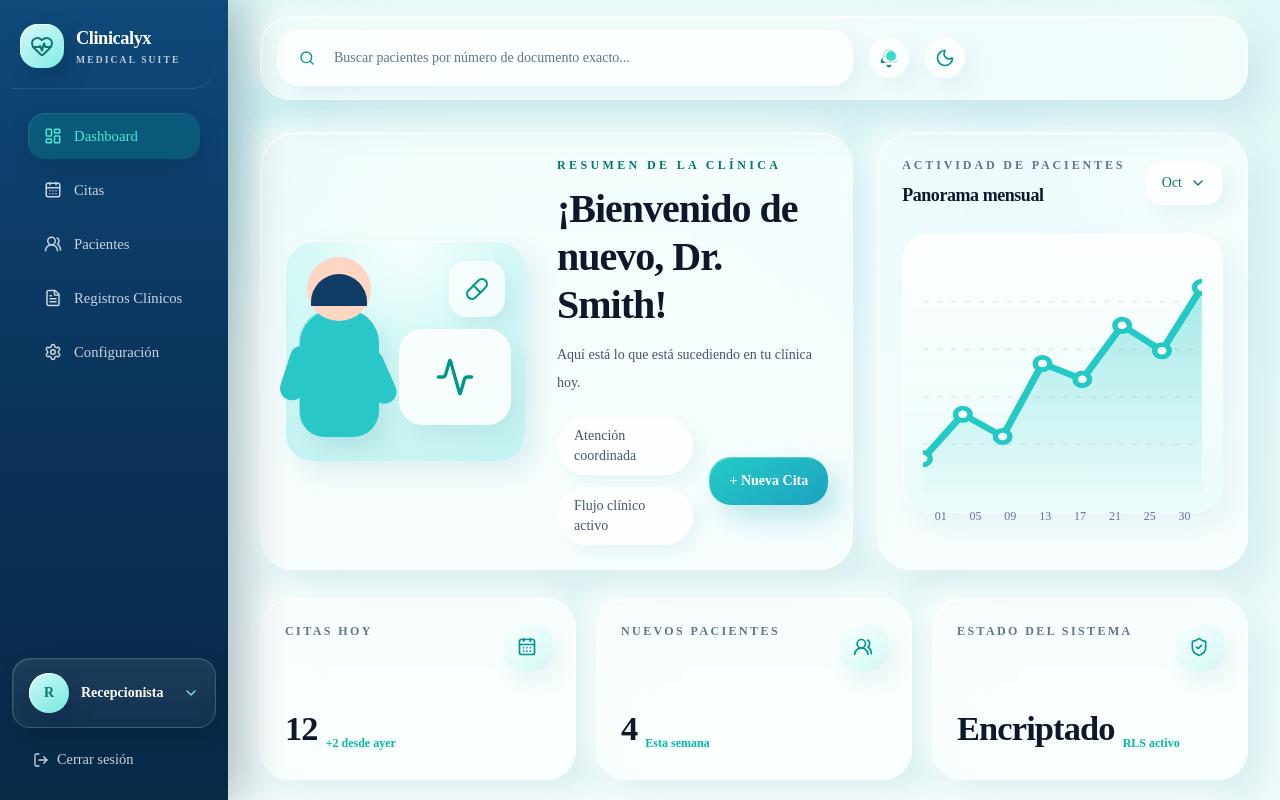
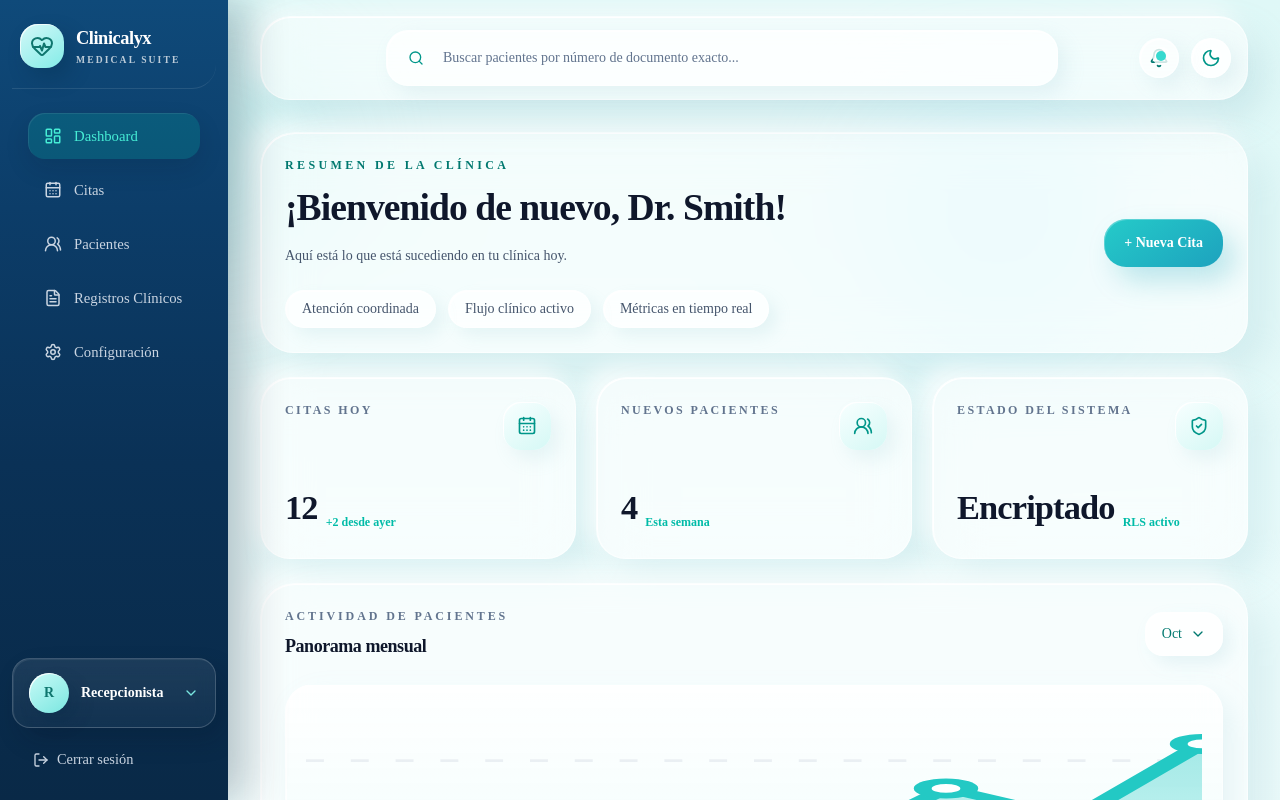
Before and after one commit to carlosindriago/clinicalyx, a Next.js app in the folder frontend/: page /dashboard in a window 1280 px wide. Shown: the top 800 px of the page. Built offline with nearby package versions, Linux system fonts and the light colour scheme.

Commit message:
style(frontend): center search bar, remove illustration, and optimize grid for data visibility

```diff
--- a/frontend/app/dashboard/layout.tsx
+++ b/frontend/app/dashboard/layout.tsx
@@ -38,6 +38,7 @@ export default function DashboardLayout({
         <div className="relative min-h-screen">
           <header className="sticky top-0 z-30 px-4 pt-4 sm:px-6 lg:px-8">
             <div className="flex min-h-[5.25rem] items-center gap-4 rounded-[30px] border border-white/55 bg-white/58 px-4 shadow-[inset_1px_1px_0_rgba(255,255,255,0.95),14px_18px_36px_rgba(122,176,190,0.22),-10px_-10px_24px_rgba(255,255,255,0.65)] backdrop-blur-xl dark:border-white/8 dark:bg-slate-950/42 dark:shadow-[inset_1px_1px_0_rgba(255,255,255,0.05),14px_18px_36px_rgba(0,0,0,0.28)]">
+              <div className="flex items-center md:w-16 md:justify-start">
                 <Button
                   type="button"
                   variant="ghost"
@@ -48,9 +49,12 @@ export default function DashboardLayout({
                 >
                   <Menu className="size-5" aria-hidden="true" />
                 </Button>
+              </div>
+
+              <div className="flex flex-1 justify-center">
                 <Suspense
                   fallback={
-                <div className="relative max-w-xl flex-1">
+                    <div className="relative w-full max-w-2xl">
                       <Search
                         className="pointer-events-none absolute left-3 top-1/2 size-4 -translate-y-1/2 text-muted-foreground"
                         aria-hidden="true"
@@ -65,7 +69,9 @@ export default function DashboardLayout({
                 >
                   <GlobalSearch />
                 </Suspense>
+              </div>
 
+              <div className="flex items-center justify-end gap-3 md:w-32">
                 <Button
                   type="button"
                   variant="ghost"
@@ -79,6 +85,7 @@ export default function DashboardLayout({
 
                 <ThemeToggle />
               </div>
+            </div>
           </header>
 
           <main className="px-4 pb-8 pt-6 sm:px-6 lg:px-8 lg:pb-10 lg:pt-8">
--- a/frontend/app/dashboard/page.tsx
+++ b/frontend/app/dashboard/page.tsx
@@ -1,8 +1,6 @@
 import {
-  Activity,
   CalendarDays,
   ChevronDown,
-  Pill,
   ShieldCheck,
   TrendingUp,
   UsersRound,
@@ -130,40 +128,22 @@ export default function DashboardPage() {
 
   return (
     <div className="space-y-7">
-      <section className="grid gap-6 xl:grid-cols-[1.6fr_1fr]">
-        <article className="overflow-hidden rounded-[34px] border border-white/60 bg-white/60 p-6 shadow-[inset_1px_1px_0_rgba(255,255,255,0.95),18px_20px_40px_rgba(123,185,197,0.2),-12px_-12px_28px_rgba(255,255,255,0.75)] backdrop-blur-xl dark:border-white/8 dark:bg-slate-950/45 dark:shadow-[inset_1px_1px_0_rgba(255,255,255,0.05),18px_20px_38px_rgba(0,0,0,0.28)]">
-          <div className="grid gap-8 lg:grid-cols-[240px_1fr] lg:items-center">
-            <div className="relative flex min-h-[220px] items-end justify-center rounded-[28px] bg-[radial-gradient(circle_at_top,#f7ffff_0%,#d7f9f7_38%,#c3f2f2_100%)] p-6 shadow-[inset_1px_1px_0_rgba(255,255,255,0.96),10px_12px_26px_rgba(111,181,191,0.2)] dark:bg-[radial-gradient(circle_at_top,#12314f_0%,#10263d_48%,#0a1929_100%)] dark:shadow-[inset_1px_1px_0_rgba(255,255,255,0.04),12px_14px_28px_rgba(0,0,0,0.24)]">
-              <div className="absolute right-5 top-5 flex size-14 items-center justify-center rounded-[18px] bg-white/70 text-teal-600 shadow-[inset_1px_1px_0_rgba(255,255,255,0.95),8px_10px_18px_rgba(120,189,197,0.2)] dark:bg-slate-900/60 dark:text-teal-300">
-                <Pill className="size-6" aria-hidden="true" />
-              </div>
-              <div className="relative flex items-end gap-5">
-                <div className="relative h-32 w-20 rounded-t-[34px] rounded-b-[26px] bg-[#29c7c7] shadow-[inset_1px_1px_0_rgba(255,255,255,0.45),10px_12px_18px_rgba(86,165,180,0.18)]">
-                  <div className="absolute left-1/2 top-[-3.25rem] h-16 w-16 -translate-x-1/2 rounded-full bg-[#ffd6c3]" />
-                  <div className="absolute left-1/2 top-[-2.2rem] h-8 w-14 -translate-x-1/2 rounded-t-full bg-[#0f3c64]" />
-                  <div className="absolute left-[-0.9rem] top-9 h-14 w-6 rotate-[18deg] rounded-full bg-[#29c7c7]" />
-                  <div className="absolute right-[-0.7rem] top-10 h-14 w-6 -rotate-[24deg] rounded-full bg-[#29c7c7]" />
-                </div>
-                <div className="mb-3 flex h-24 w-28 items-center justify-center rounded-[24px] border border-white/60 bg-white/82 text-teal-600 shadow-[inset_1px_1px_0_rgba(255,255,255,0.95),8px_10px_18px_rgba(120,189,197,0.2)] dark:border-white/8 dark:bg-slate-900/72 dark:text-teal-300">
-                  <Activity className="size-10" aria-hidden="true" />
-                </div>
-              </div>
-            </div>
-
-            <div className="flex flex-col gap-5">
+      <section className="grid gap-6 xl:grid-cols-12">
+        <article className="col-span-full overflow-hidden rounded-[34px] border border-white/60 bg-white/60 p-6 shadow-[inset_1px_1px_0_rgba(255,255,255,0.95),18px_20px_40px_rgba(123,185,197,0.2),-12px_-12px_28px_rgba(255,255,255,0.75)] backdrop-blur-xl dark:border-white/8 dark:bg-slate-950/45 dark:shadow-[inset_1px_1px_0_rgba(255,255,255,0.05),18px_20px_38px_rgba(0,0,0,0.28)]">
+          <div className="flex flex-col gap-6 md:flex-row md:items-center md:justify-between">
+            <div className="space-y-5">
               <div>
                 <p className="text-xs font-semibold uppercase tracking-[0.28em] text-teal-700 dark:text-teal-300">
                   Resumen de la Clínica
                 </p>
-                <h1 className="mt-3 text-3xl font-bold tracking-tight text-slate-900 dark:text-slate-100 xl:text-[2.5rem]">
+                <h1 className="mt-3 text-3xl font-bold tracking-tight text-slate-900 dark:text-slate-100 xl:text-[2.35rem]">
                   ¡Bienvenido de nuevo, Dr. Smith!
                 </h1>
-                <p className="mt-3 max-w-2xl text-sm leading-7 text-slate-600 dark:text-slate-300">
+                <p className="mt-3 max-w-3xl text-sm leading-7 text-slate-600 dark:text-slate-300">
                   Aquí está lo que está sucediendo en tu clínica hoy.
                 </p>
               </div>
 
-              <div className="flex flex-col gap-4 sm:flex-row sm:items-center sm:justify-between">
               <div className="flex flex-wrap gap-3 text-sm text-slate-600 dark:text-slate-300">
                 <span className="rounded-full border border-white/60 bg-white/72 px-4 py-2 shadow-[inset_1px_1px_0_rgba(255,255,255,0.95),8px_8px_16px_rgba(130,188,198,0.14)] dark:border-white/8 dark:bg-slate-900/55">
                   Atención coordinada
@@ -171,17 +151,49 @@ export default function DashboardPage() {
                 <span className="rounded-full border border-white/60 bg-white/72 px-4 py-2 shadow-[inset_1px_1px_0_rgba(255,255,255,0.95),8px_8px_16px_rgba(130,188,198,0.14)] dark:border-white/8 dark:bg-slate-900/55">
                   Flujo clínico activo
                 </span>
+                <span className="rounded-full border border-white/60 bg-white/72 px-4 py-2 shadow-[inset_1px_1px_0_rgba(255,255,255,0.95),8px_8px_16px_rgba(130,188,198,0.14)] dark:border-white/8 dark:bg-slate-900/55">
+                  Métricas en tiempo real
+                </span>
+              </div>
             </div>
 
             <Button className="h-12 rounded-[22px] bg-[linear-gradient(145deg,#25cbc9,#1da2be)] px-5 text-sm font-semibold text-white shadow-[inset_1px_1px_0_rgba(255,255,255,0.25),12px_14px_28px_rgba(36,169,186,0.28)] transition-all duration-200 hover:-translate-y-0.5 hover:brightness-105 dark:bg-[linear-gradient(145deg,#18bdbb,#127e98)]">
               + Nueva Cita
             </Button>
           </div>
+        </article>
+
+        <div className="col-span-full grid gap-5 md:grid-cols-3">
+          {metrics.map((metric) => {
+            const Icon = metric.icon;
+
+            return (
+              <article
+                key={metric.label}
+                className="group rounded-[30px] border border-white/60 bg-white/62 p-6 text-slate-900 shadow-[inset_1px_1px_0_rgba(255,255,255,0.95),16px_18px_34px_rgba(124,187,198,0.18),-10px_-10px_22px_rgba(255,255,255,0.7)] backdrop-blur-xl transition-all duration-200 hover:-translate-y-0.5 dark:border-white/8 dark:bg-slate-950/45 dark:text-slate-100 dark:shadow-[inset_1px_1px_0_rgba(255,255,255,0.04),16px_18px_30px_rgba(0,0,0,0.26)]"
+              >
+                <div className="flex items-start justify-between gap-4">
+                  <p className="text-xs font-semibold uppercase tracking-[0.2em] text-slate-500 dark:text-slate-400">
+                    {metric.label}
+                  </p>
+                  <div className="flex size-12 items-center justify-center rounded-[18px] bg-[linear-gradient(145deg,#f8ffff,#d5f8f5)] text-teal-600 shadow-[inset_1px_1px_0_rgba(255,255,255,0.95),8px_10px_18px_rgba(130,188,198,0.14)] dark:bg-slate-900/80 dark:text-teal-300 dark:shadow-[inset_1px_1px_0_rgba(255,255,255,0.04),8px_10px_18px_rgba(0,0,0,0.22)]">
+                    <Icon className="size-5" aria-hidden="true" />
                   </div>
                 </div>
+                <div className="mt-8 flex items-end gap-2">
+                  <p className="text-[2.15rem] font-bold tracking-tight text-slate-900 dark:text-slate-100">
+                    {metric.value}
+                  </p>
+                  <p className="pb-1 text-xs font-semibold text-teal-500 dark:text-teal-300">
+                    {metric.detail}
+                  </p>
+                </div>
               </article>
+            );
+          })}
+        </div>
 
-        <article className="rounded-[34px] border border-white/60 bg-white/60 p-6 shadow-[inset_1px_1px_0_rgba(255,255,255,0.95),18px_20px_40px_rgba(123,185,197,0.2),-12px_-12px_28px_rgba(255,255,255,0.75)] backdrop-blur-xl dark:border-white/8 dark:bg-slate-950/45 dark:shadow-[inset_1px_1px_0_rgba(255,255,255,0.05),18px_20px_38px_rgba(0,0,0,0.28)]">
+        <article className="col-span-full rounded-[34px] border border-white/60 bg-white/60 p-6 shadow-[inset_1px_1px_0_rgba(255,255,255,0.95),18px_20px_40px_rgba(123,185,197,0.2),-12px_-12px_28px_rgba(255,255,255,0.75)] backdrop-blur-xl dark:border-white/8 dark:bg-slate-950/45 dark:shadow-[inset_1px_1px_0_rgba(255,255,255,0.05),18px_20px_38px_rgba(0,0,0,0.28)]">
           <div className="flex items-center justify-between">
             <div>
               <p className="text-xs font-semibold uppercase tracking-[0.24em] text-slate-500 dark:text-slate-400">
@@ -201,7 +213,7 @@ export default function DashboardPage() {
             </button>
           </div>
 
-          <div className="mt-6 h-[280px] rounded-[28px] border border-white/55 bg-[linear-gradient(180deg,rgba(255,255,255,0.88)_0%,rgba(233,252,251,0.96)_100%)] p-5 shadow-[inset_1px_1px_0_rgba(255,255,255,0.95),10px_12px_28px_rgba(130,188,198,0.16)] dark:border-white/8 dark:bg-[linear-gradient(180deg,rgba(15,23,42,0.84)_0%,rgba(9,18,31,0.92)_100%)] dark:shadow-[inset_1px_1px_0_rgba(255,255,255,0.04),10px_12px_24px_rgba(0,0,0,0.24)]">
+          <div className="mt-6 h-[320px] rounded-[28px] border border-white/55 bg-[linear-gradient(180deg,rgba(255,255,255,0.88)_0%,rgba(233,252,251,0.96)_100%)] p-5 shadow-[inset_1px_1px_0_rgba(255,255,255,0.95),10px_12px_28px_rgba(130,188,198,0.16)] dark:border-white/8 dark:bg-[linear-gradient(180deg,rgba(15,23,42,0.84)_0%,rgba(9,18,31,0.92)_100%)] dark:shadow-[inset_1px_1px_0_rgba(255,255,255,0.04),10px_12px_24px_rgba(0,0,0,0.24)]">
             <svg viewBox="0 0 100 100" className="h-full w-full" preserveAspectRatio="none" aria-label="Gráfico de actividad de pacientes">
               <defs>
                 <linearGradient id="activity-fill" x1="0%" y1="0%" x2="0%" y2="100%">
@@ -252,36 +264,6 @@ export default function DashboardPage() {
             </div>
           </div>
         </article>
-      </section>
-
-      <section className="grid gap-5 md:grid-cols-3">
-        {metrics.map((metric) => {
-          const Icon = metric.icon;
-
-          return (
-            <article
-              key={metric.label}
-              className="group rounded-[30px] border border-white/60 bg-white/62 p-6 text-slate-900 shadow-[inset_1px_1px_0_rgba(255,255,255,0.95),16px_18px_34px_rgba(124,187,198,0.18),-10px_-10px_22px_rgba(255,255,255,0.7)] backdrop-blur-xl transition-all duration-200 hover:-translate-y-0.5 dark:border-white/8 dark:bg-slate-950/45 dark:text-slate-100 dark:shadow-[inset_1px_1px_0_rgba(255,255,255,0.04),16px_18px_30px_rgba(0,0,0,0.26)]"
-            >
-              <div className="flex items-start justify-between gap-4">
-                <p className="text-xs font-semibold uppercase tracking-[0.2em] text-slate-500 dark:text-slate-400">
-                  {metric.label}
-                </p>
-                <div className="flex size-12 items-center justify-center rounded-[18px] bg-[linear-gradient(145deg,#f8ffff,#d5f8f5)] text-teal-600 shadow-[inset_1px_1px_0_rgba(255,255,255,0.95),8px_10px_18px_rgba(130,188,198,0.14)] dark:bg-slate-900/80 dark:text-teal-300 dark:shadow-[inset_1px_1px_0_rgba(255,255,255,0.04),8px_10px_18px_rgba(0,0,0,0.22)]">
-                  <Icon className="size-5" aria-hidden="true" />
-                </div>
-              </div>
-              <div className="mt-8 flex items-end gap-2">
-                <p className="text-[2.15rem] font-bold tracking-tight text-slate-900 dark:text-slate-100">
-                  {metric.value}
-                </p>
-                <p className="pb-1 text-xs font-semibold text-teal-500 dark:text-teal-300">
-                  {metric.detail}
-                </p>
-              </div>
-            </article>
-          );
-        })}
       </section>
 
       <section className="overflow-hidden rounded-[34px] border border-white/60 bg-white/62 text-slate-900 shadow-[inset_1px_1px_0_rgba(255,255,255,0.95),18px_20px_40px_rgba(123,185,197,0.2),-12px_-12px_28px_rgba(255,255,255,0.75)] backdrop-blur-xl dark:border-white/8 dark:bg-slate-950/45 dark:text-slate-100 dark:shadow-[inset_1px_1px_0_rgba(255,255,255,0.05),18px_20px_38px_rgba(0,0,0,0.28)]">
--- a/frontend/components/global-search.tsx
+++ b/frontend/components/global-search.tsx
@@ -33,7 +33,7 @@ export function GlobalSearch() {
   };
 
   return (
-    <form onSubmit={handleSubmit} className="relative max-w-xl flex-1">
+    <form onSubmit={handleSubmit} className="relative w-full max-w-2xl">
       <button
         type="submit"
         disabled={isPending}
```
Lines whose indentation alone changed are shown as unchanged.
